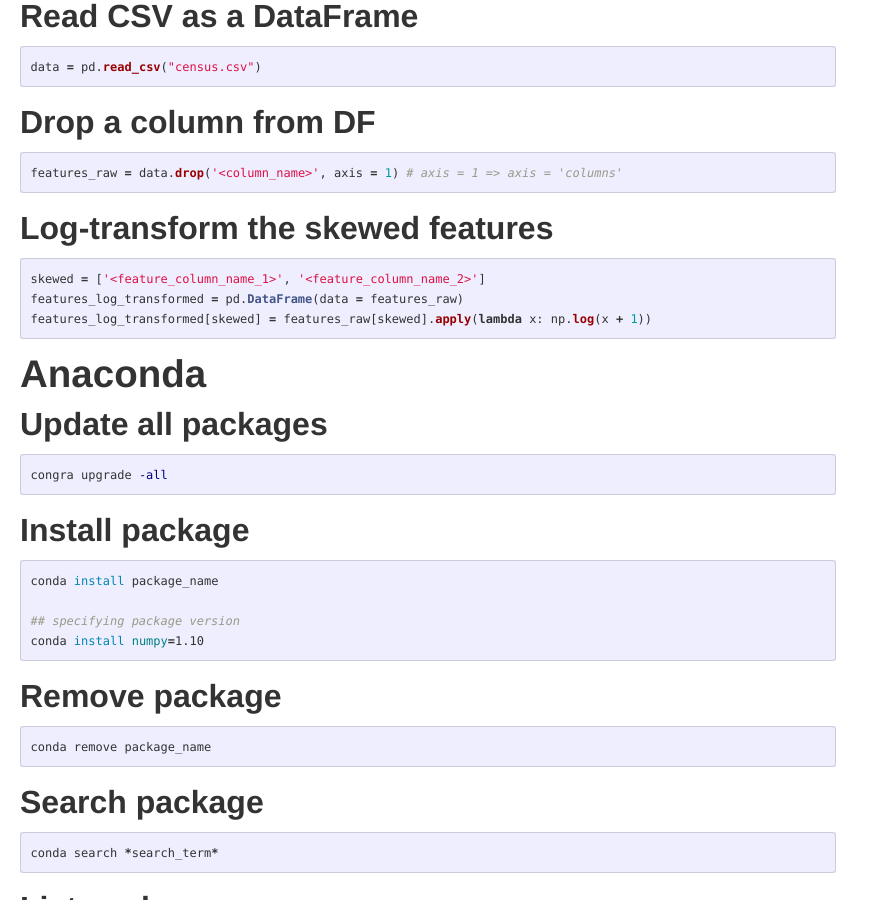
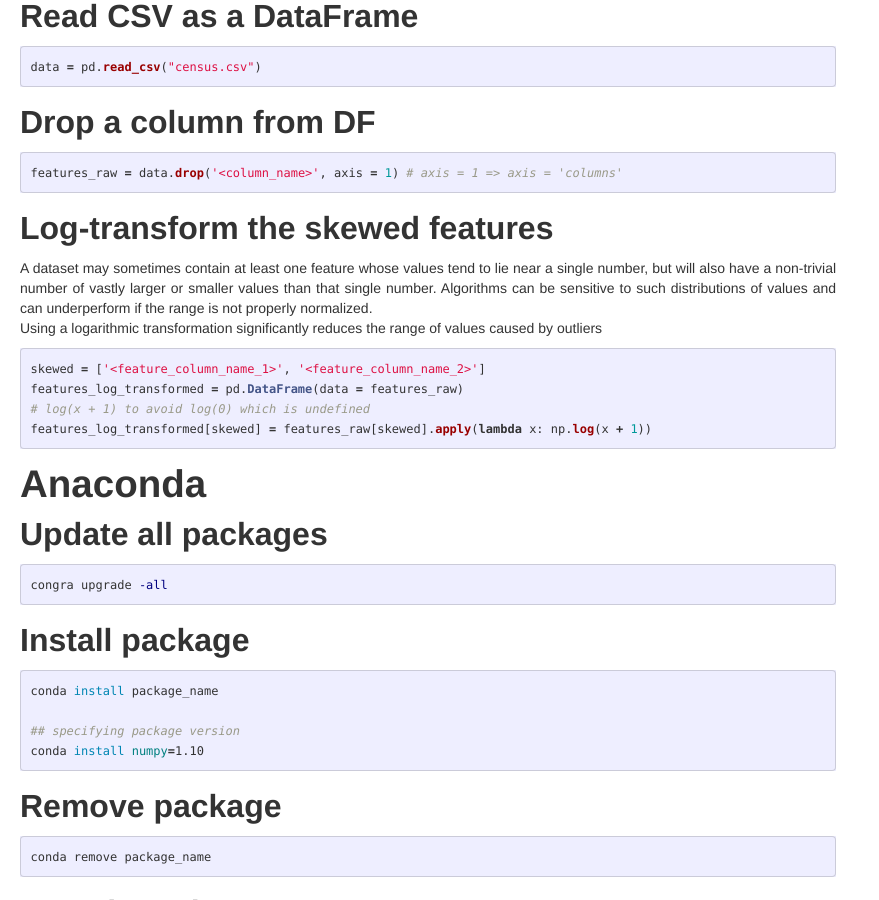
Before and after one commit to anuragkapur/anuragkapur.github.io, a Jekyll site: the page built from blog/cheat-sheets/_posts/2020-04-19-python-cheat-sheet.md, in a window 1280 px wide and 900 px high, scrolled down 508 px. Shown: the whole window, without its empty margins (0-879 px from the left). Built offline with Jekyll 4.4.1, drawn with Linux system fonts in a browser that asks for light colours; comment, search, counter and statistics services are not loaded.

Commit message:
Add more documentation for log transformation of skewed features

````diff
--- a/blog/cheat-sheets/_posts/2020-04-19-python-cheat-sheet.md
+++ b/blog/cheat-sheets/_posts/2020-04-19-python-cheat-sheet.md
@@ -38,9 +38,14 @@
 ```
 
 ## Log-transform the skewed features
+A dataset may sometimes contain at least one feature whose values tend to lie near a single number, but will also have a
+non-trivial number of vastly larger or smaller values than that single number. Algorithms can be sensitive to such
+distributions of values and can underperform if the range is not properly normalized.
+Using a logarithmic transformation significantly reduces the range of values caused by outliers
 ```python
 skewed = ['<feature_column_name_1>', '<feature_column_name_2>']
 features_log_transformed = pd.DataFrame(data = features_raw)
+# log(x + 1) to avoid log(0) which is undefined
 features_log_transformed[skewed] = features_raw[skewed].apply(lambda x: np.log(x + 1))
 ```
 
````
